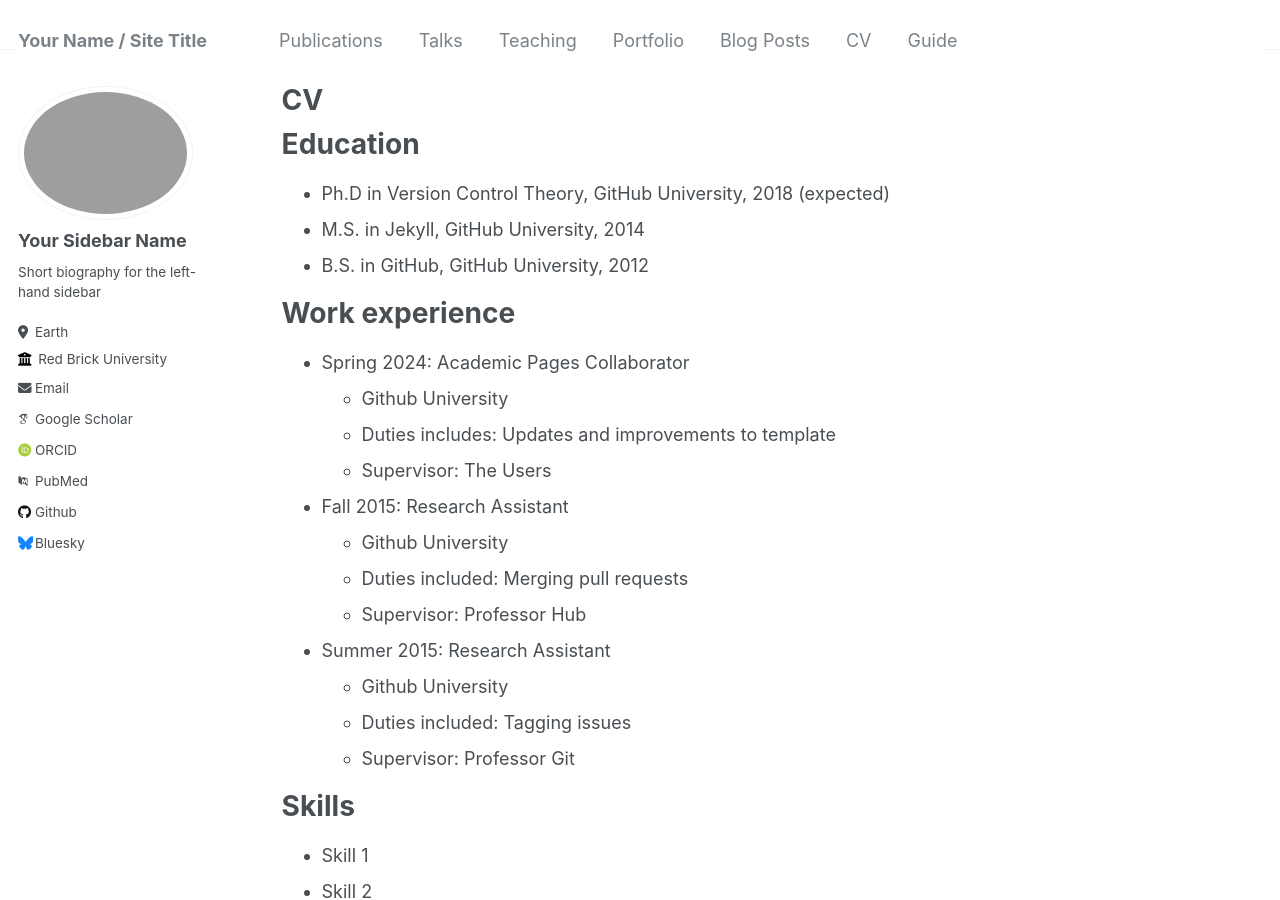
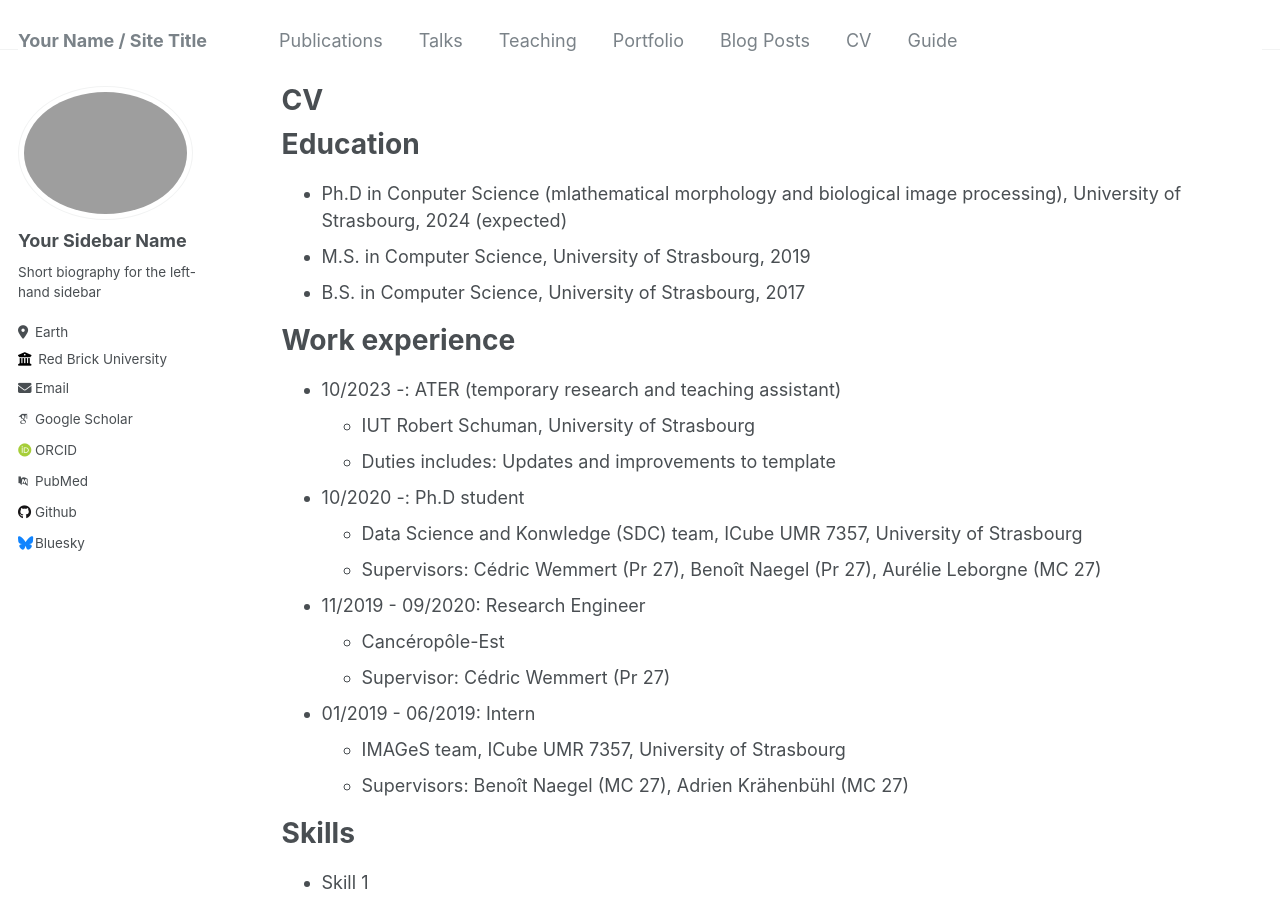
Before and after one commit to Romain96/Romain96.github.io, a Jekyll site: the page built from _pages/cv.md, in a window 1280 px wide and 900 px high. Built offline with Jekyll 4.4.1, drawn with Linux system fonts in a browser that asks for light colours; some web fonts are replaced.

Commit message:
adding CV

```diff
--- a/_pages/cv.md
+++ b/_pages/cv.md
@@ -11,26 +11,27 @@
 
 Education
 ======
-* Ph.D in Version Control Theory, GitHub University, 2018 (expected)
-* M.S. in Jekyll, GitHub University, 2014
-* B.S. in GitHub, GitHub University, 2012
+* Ph.D in Conputer Science (mlathematical morphology and biological image processing), University of Strasbourg, 2024 (expected)
+* M.S. in Computer Science, University of Strasbourg, 2019
+* B.S. in Computer Science, University of Strasbourg, 2017
 
 Work experience
 ======
-* Spring 2024: Academic Pages Collaborator
-  * Github University
+* 10/2023 -: ATER (temporary research and teaching assistant)
+  * IUT Robert Schuman, University of Strasbourg
   * Duties includes: Updates and improvements to template
-  * Supervisor: The Users
 
-* Fall 2015: Research Assistant
-  * Github University
-  * Duties included: Merging pull requests
-  * Supervisor: Professor Hub
+* 10/2020 -: Ph.D student
+  * Data Science and Konwledge (SDC) team, ICube UMR 7357, University of Strasbourg
+  * Supervisors: Cédric Wemmert (Pr 27), Benoît Naegel (Pr 27), Aurélie Leborgne (MC 27)
 
-* Summer 2015: Research Assistant
-  * Github University
-  * Duties included: Tagging issues
-  * Supervisor: Professor Git
+* 11/2019 - 09/2020: Research Engineer
+  * Cancéropôle-Est
+  * Supervisor: Cédric Wemmert (Pr 27)
+
+* 01/2019 - 06/2019: Intern
+  * IMAGeS team, ICube UMR 7357, University of Strasbourg
+  * Supervisors: Benoît Naegel (MC 27), Adrien Krähenbühl (MC 27)
 
 Skills
 ======
```
